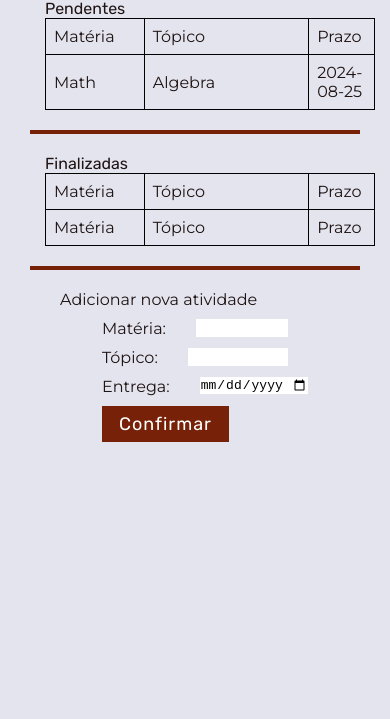
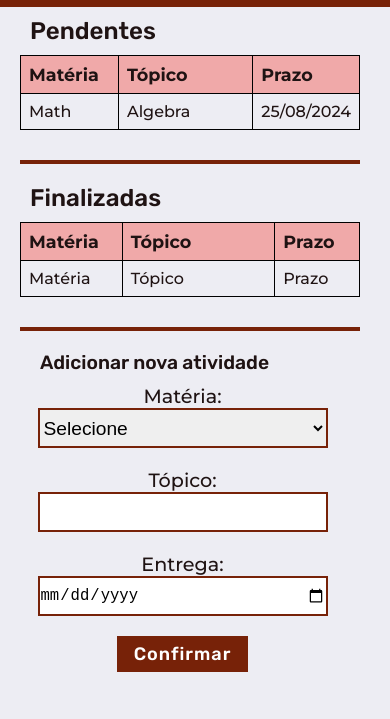
Before and after one commit to Lyamoe/Next-lessons, a plain HTML site: page main.html in a window 390 px wide. Shown: the part 125-844 px from the top of the page. Drawn offline with Linux system fonts and the light colour scheme.

Commit message:
Turning it more mobile friendly

```diff
--- a/main.html
+++ b/main.html
@@ -24,7 +24,7 @@
         <main>
             <section id="actual">
                 <h2>Pendentes</h2>
-                <table id="act-data">
+                <table class="table" id="act-data">
                     <thead>
                         <tr>
                             <th>Matéria</th>
@@ -36,7 +36,7 @@
                         <tr>
                             <td>Math</td>
                             <td>Algebra</td>
-                            <td>2024-08-25</td>
+                            <td>25/08/2024</td>
                         </tr>
                     </tbody>
                 </table>
@@ -46,7 +46,7 @@
             <div class="space"></div>
             <section id="finished">
                 <h2>Finalizadas</h2>
-                <table id="past-data">
+                <table class="table" id="past-data">
                     <thead>
                         <tr>
                             <th>Matéria</th>
@@ -72,7 +72,36 @@
                     <form id="lessons_info" action="form_data.py" method="post">
                         <div class="container">
                             <label for="subject">Matéria:</label>
-                            <input required type="text" id="subject" />
+                            <select required id="subject">
+                                <option
+                                    class="transparent-text"
+                                    value="default"
+                                    selected
+                                    disabled
+                                >
+                                    Selecione
+                                </option>
+                                <option value="estatistica-aplicada">
+                                    Estatística aplicada
+                                </option>
+                                <option value="sistemas-informacao">
+                                    Sistemas de Informação
+                                </option>
+                                <option value="poo">
+                                    Programação Orientada a Objetos
+                                </option>
+                                <option value="engenharia-software">
+                                    Engenharia de Software
+                                </option>
+                                <option value="pi">Projeto Integrador</option>
+                                <option value="etica">
+                                    Ética Organizacional
+                                </option>
+                                <option value="ingles">Inglês II</option>
+                                <option value="contabilidade">
+                                    Contabilidade
+                                </option>
+                            </select>
                         </div>
                         <div class="container">
                             <label for="activity">Tópico:</label>
--- a/styles/styles.css
+++ b/styles/styles.css
@@ -1,28 +1,37 @@
 @charset "UTF-8";
-*, ::after, ::before {
+*,
+::after,
+::before {
   box-sizing: border-box;
   margin: 0;
   padding: 0;
   border: none;
   font-size: 100%;
-  font-weight: 400;
+  font-weight: 500;
   outline: none;
 }
 
 body {
-  background-color: #e3e4ee;
+  background-color: #ededf3;
   color: #1f1313;
   font-family: "Montserrat", sans-serif;
+  -ms-overflow-style: none;
+  scrollbar-width: none;
+  overflow-y: scroll;
+}
+body::-webkit-scrollbar {
+  display: none;
 }
 body :not(header) {
-  margin: 0 15px;
+  margin: 0 15px 0 10px;
 }
 
 h1,
 h2,
-button {
+button,
+legend {
   font-family: "Rubik", sans-serif;
-  font-weight: 400;
+  font-weight: 550;
 }
 
 .header {
@@ -53,26 +62,36 @@ button {
     visibility: visible;
   }
 }
-table {
+section h2 {
+  font-size: 1.5em;
+}
+
+.table {
   width: 100%;
+  margin: 10px 0;
   border-collapse: collapse;
 }
-table th,
-table td {
+.table th {
+  font-weight: bold;
+  font-size: 1.1em;
+  background-color: #f0a9a9;
+}
+.table th,
+.table td {
   border: 1px solid #000;
   padding: 8px;
   text-align: left;
 }
-table th:nth-child(1),
-table td:nth-child(1) {
+.table th:nth-child(1),
+.table td:nth-child(1) {
   width: 30%;
 }
-table th:nth-child(2),
-table td:nth-child(2) {
+.table th:nth-child(2),
+.table td:nth-child(2) {
   width: 50%;
 }
-table th:nth-child(3),
-table td:nth-child(3) {
+.table th:nth-child(3),
+.table td:nth-child(3) {
   width: 20%;
 }
 
@@ -85,15 +104,35 @@ hr {
   height: 20px;
 }
 
+@media (max-width: 400px) {
+  .table th:nth-child(1),
+  .table td:nth-child(1) {
+    width: 30%;
+  }
+  .table th:nth-child(2),
+  .table td:nth-child(2) {
+    width: 45%;
+  }
+  .table th:nth-child(3),
+  .table td:nth-child(3) {
+    width: 25%;
+  }
+}
+fieldset {
+  font-size: 1.2em;
+}
+
 .container {
   display: flex;
-  width: 80%;
+  width: 100%;
   justify-content: space-between;
-  align-items: flex-start;
+  align-items: center;
   margin: 10px auto;
 }
-.container input {
+.container input, .container select {
   width: 50%;
+  border: 2px solid #772208;
+  height: 40px;
 }
 .container button {
   background-color: #772208;
@@ -106,7 +145,37 @@ hr {
   transition: background-color 0.3s ease, color 0.3s, border 0.3s ease;
 }
 .container button:hover {
-  background-color: #e3e4ee;
+  background-color: #ededf3;
   color: #1f1313;
   border: 2px solid #000;
+}
+
+@media (min-width: 700px) {
+  legend {
+    font-size: 2em;
+  }
+  input {
+    width: 70%;
+  }
+}
+@media (max-width: 500px) {
+  .container {
+    flex-direction: column;
+  }
+  .container input, .container select {
+    width: 100%;
+    margin-bottom: 10px;
+  }
+}
+@media (min-width: 800px) {
+  fieldset,
+  hr,
+  section {
+    width: 70%;
+    position: relative;
+    left: 15%;
+  }
+  .header {
+    padding: 10px 100px;
+  }
 }/*# sourceMappingURL=styles.css.map */
```
Also changed, not shown: 2 other files.
